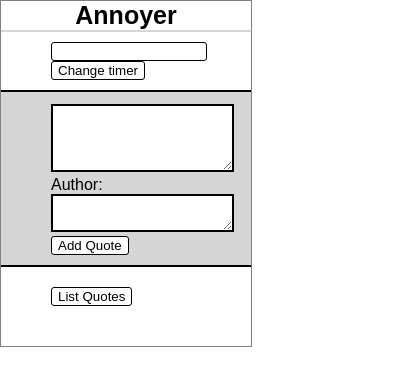
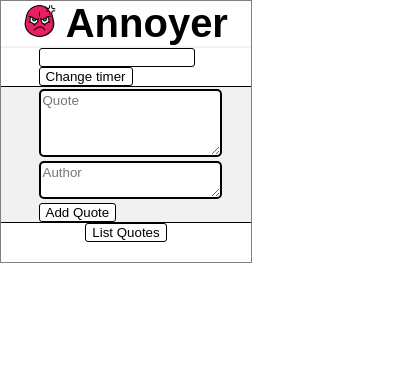
Before and after one commit to bjwellsi/notifier, a browser extension: page View/extension/popup.html in a window 400 px wide. Drawn offline with nearby package versions, Linux system fonts and the light colour scheme.

Commit message:
looks a little prettierer

```diff
--- a/View/extension/popup.css
+++ b/View/extension/popup.css
@@ -3,7 +3,7 @@
     border: 2px;
     font-family: sans-serif;
     --main-color: #FFFFFF;
-    --secondary-color: rgb(214, 214, 214);
+    --secondary-color: rgb(241, 241, 241);
     --tertiary-color: #FFFFFF;
 
 }
@@ -11,6 +11,7 @@
 textarea {
     color: blue;
     border: 2px solid black;
+    border-radius: 5px;
 }
 
 button, input{
@@ -30,20 +31,22 @@ body {
 }
 
 h1 {
-    font-size: 25px;
+    font-size: 40px;
     text-align: center;
     font-family: sans-serif;
 }
 
 .center{
-    max-width: 150px;
-    margin: 10px auto;
+    display: block;
+    margin-left: auto;
+    margin-right: auto;
+    max-width: 70%;
 }
 
 .outer {
     width: 100%;
     background: var(--secondary-color);
-    border-bottom: 2px solid black;
+    border-bottom: 1px solid black;
     border-top: 2px solid var(--secondary-color);
 
 }
--- a/View/extension/popup.html
+++ b/View/extension/popup.html
@@ -9,7 +9,7 @@
 
 <body>
   <div id="h1">
-    <h1>Annoyer</h1>
+    <h1><img src="images/annoyed32.png" id="icon"> Annoyer</h1>
   </div>
   <div class="outer white">
     <div id="change_timer" class="center">
@@ -19,12 +19,9 @@
   </div>
   <div id="quote_selection" class="outer">
     <div class="center">
-      <textarea rows="4" cols="20" id="quote_to_add" value="quote">
-        </textarea>
+      <textarea rows="4" cols="20" id="quote_to_add" placeholder="Quote"></textarea>
       <br>
-      <label for="author">Author:</label>
-      <textarea id="author" value="author">
-        </textarea>
+      <textarea id="author" rows="2" cols="20" placeholder="Author"></textarea>
       <br>
       <button id="add_quote">Add Quote</button>
       <p id="after_add_quote"></p>
--- a/View/extension/popup.js
+++ b/View/extension/popup.js
@@ -66,7 +66,7 @@ $(document).ready(function () {
                 $('#quote_list').empty();//to refresh the quote list
                 let list = $('#quote_list');
                 data.ret.forEach(row => {
-                    list.append('<li class="quote" name="' + row.qid + '">"' + row.quote + '" -' + row.author + '<br><button class="remove_quote">Remove Quote</button></li>');
+                    list.append('<li class="quote" name="' + row.qid + '">"' + row.quote + '" <br>-' + row.author + '<br><button class="remove_quote">Remove Quote</button></li>');
                 });
                 //$('#remove_quote').css({ 'visibility': 'visible' })
                 //todo make sure ret is getting initialized
```
